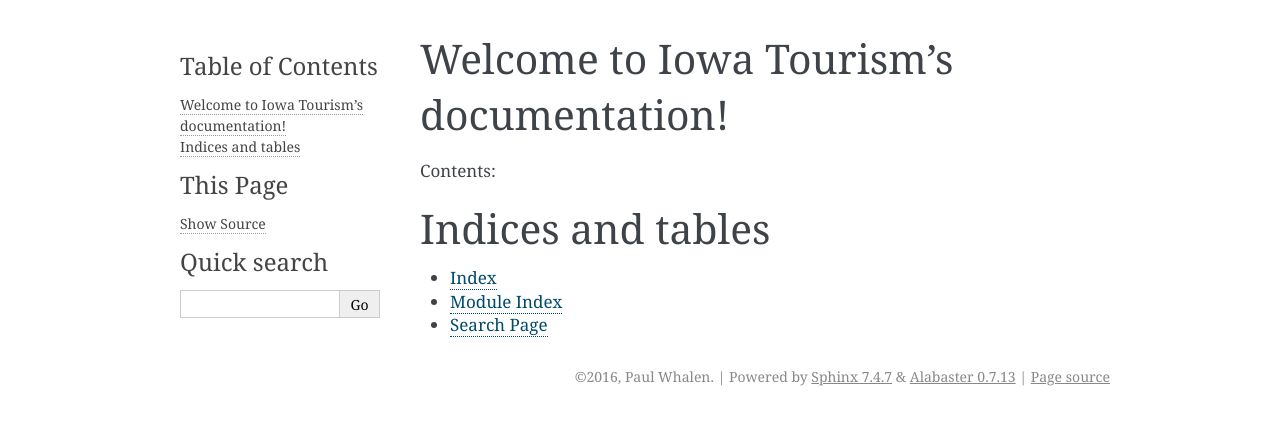
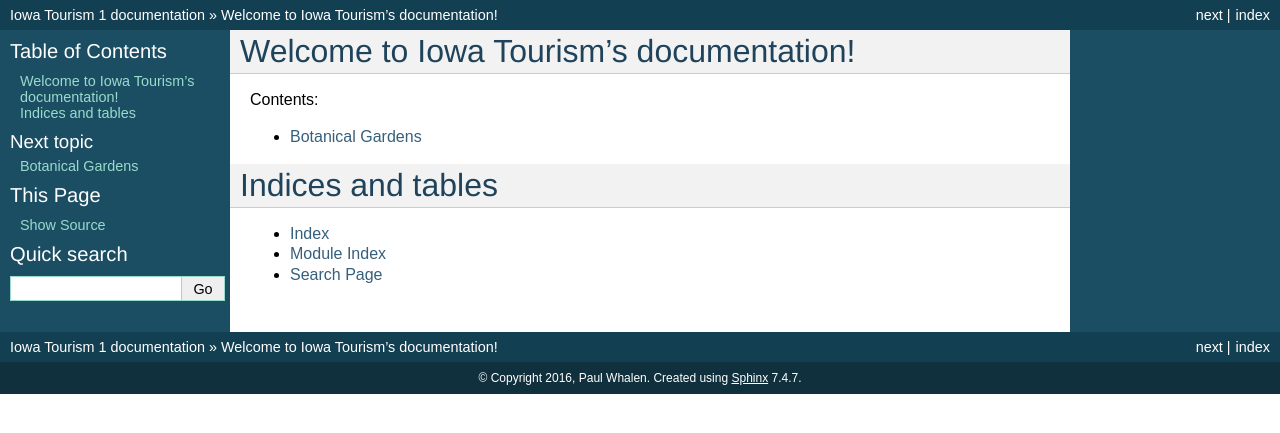
Before and after one commit to humblelittlewolf/Iowa-Tourism, a Sphinx documentation site: the page built from source/index.rst, in a window 1280 px wide. Shown: the top 433 px of the page. Built offline with Sphinx 7.4.7, drawn with Linux system fonts in a browser that asks for light colours.

Commit message:
edited styling, added page to contents

```diff
--- a/source/conf.py
+++ b/source/conf.py
@@ -123,13 +123,16 @@ todo_include_todos = False
 # The theme to use for HTML and HTML Help pages.  See the documentation for
 # a list of builtin themes.
 #
-html_theme = 'alabaster'
+html_theme = 'classic'
 
 # Theme options are theme-specific and customize the look and feel of a theme
 # further.  For a list of options available for each theme, see the
 # documentation.
 #
-# html_theme_options = {}
+html_theme_options = {
+    "stickysidebar": "true",
+    "headfont": "Helvetica, serif"
+}
 
 # Add any paths that contain custom themes here, relative to this directory.
 # html_theme_path = []
--- a/source/index.rst
+++ b/source/index.rst
@@ -11,6 +11,9 @@ Contents:
 .. toctree::
    :maxdepth: 2
 
+   botanicalgarden/botanicalgarden.rst
+
+
 
 
 Indices and tables
```
